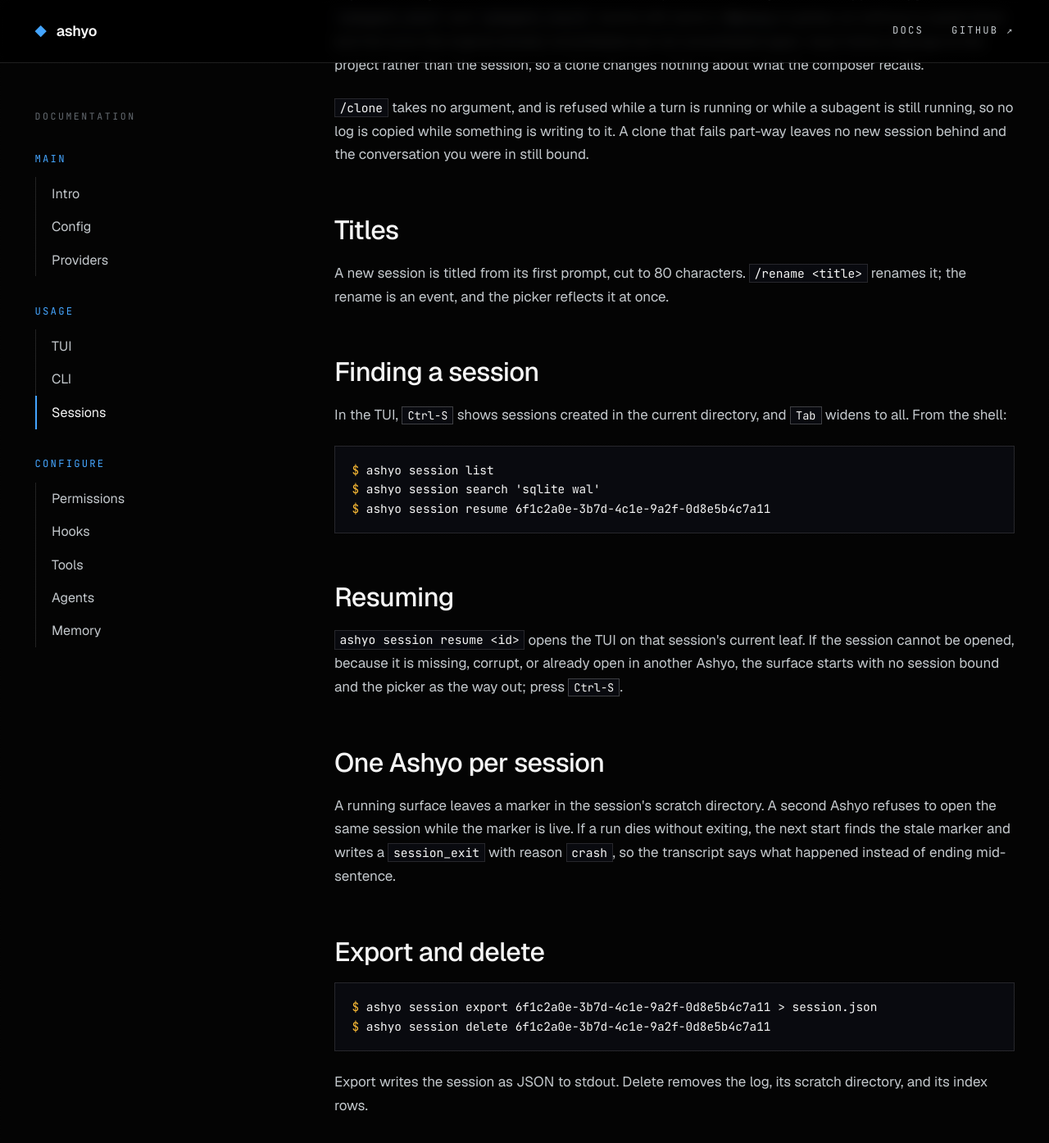
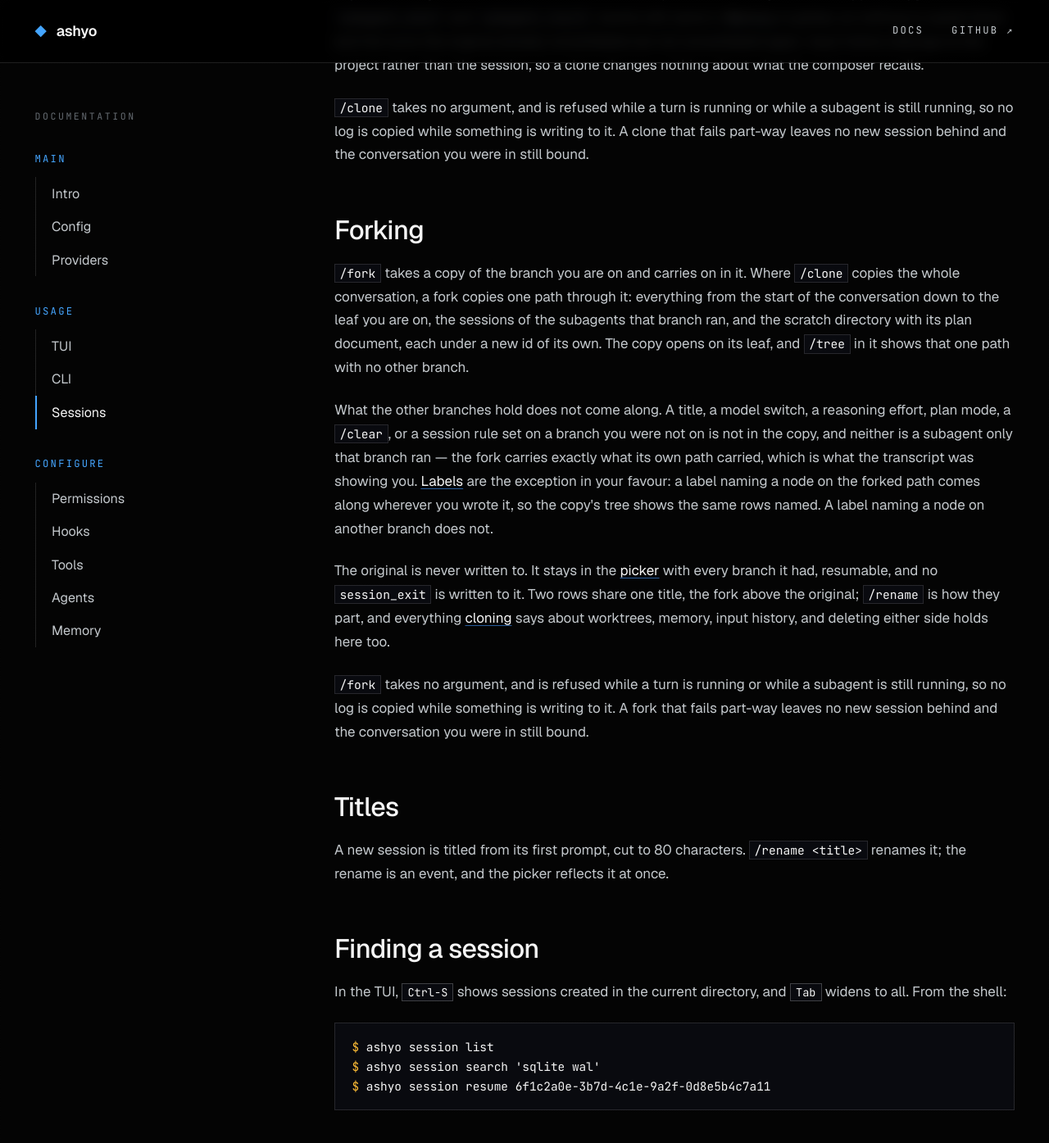
Before and after one commit to ashyo-ai/ashyo-ai.github.io, a Jekyll site: the page built from sessions.html, in a window 1280 px wide and 1400 px high, scrolled down 2936 px. Shown: the top 1395 px of the window at 82% size. Built offline with Jekyll 4.4.1, drawn with Linux system fonts in a browser that asks for light colours.

Commit message:
Fork Command: copying one branch and carrying on in it

```diff
--- a/sessions.html
+++ b/sessions.html
@@ -46,6 +46,12 @@
 <p>Three things do not travel. A mutable <a href="agents.html">subagent</a>'s worktree is git state rather than a session file, so it is not copied and stays with the conversation that made it, which is where you clean it up; the copy's own <code>subagent_start</code> and <code>subagent_result</code> events still name it. <a href="memory.html">Memory</a> is global, so nothing is copied there and the turns the original already consolidated are not consolidated again. Input history belongs to the project rather than the session, so a clone changes nothing about what the composer recalls.</p>
 <p><code>/clone</code> takes no argument, and is refused while a turn is running or while a subagent is still running, so no log is copied while something is writing to it. A clone that fails part-way leaves no new session behind and the conversation you were in still bound.</p>
 
+<h2 id="forking">Forking</h2>
+<p><code>/fork</code> takes a copy of the branch you are on and carries on in it. Where <code>/clone</code> copies the whole conversation, a fork copies one path through it: everything from the start of the conversation down to the leaf you are on, the sessions of the subagents that branch ran, and the scratch directory with its plan document, each under a new id of its own. The copy opens on its leaf, and <code>/tree</code> in it shows that one path with no other branch.</p>
+<p>What the other branches hold does not come along. A title, a model switch, a reasoning effort, plan mode, a <code>/clear</code>, or a session rule set on a branch you were not on is not in the copy, and neither is a subagent only that branch ran — the fork carries exactly what its own path carried, which is what the transcript was showing you. <a href="tui.html#tree-labels">Labels</a> are the exception in your favour: a label naming a node on the forked path comes along wherever you wrote it, so the copy's tree shows the same rows named. A label naming a node on another branch does not.</p>
+<p>The original is never written to. It stays in the <a href="#picker">picker</a> with every branch it had, resumable, and no <code>session_exit</code> is written to it. Two rows share one title, the fork above the original; <code>/rename</code> is how they part, and everything <a href="#cloning">cloning</a> says about worktrees, memory, input history, and deleting either side holds here too.</p>
+<p><code>/fork</code> takes no argument, and is refused while a turn is running or while a subagent is still running, so no log is copied while something is writing to it. A fork that fails part-way leaves no new session behind and the conversation you were in still bound.</p>
+
 <h2 id="titles">Titles</h2>
 <p>A new session is titled from its first prompt, cut to 80 characters. <code>/rename &lt;title&gt;</code> renames it; the rename is an event, and the picker reflects it at once.</p>
 
```
Also changed, not shown: tui.html (+2 -1 lines).
